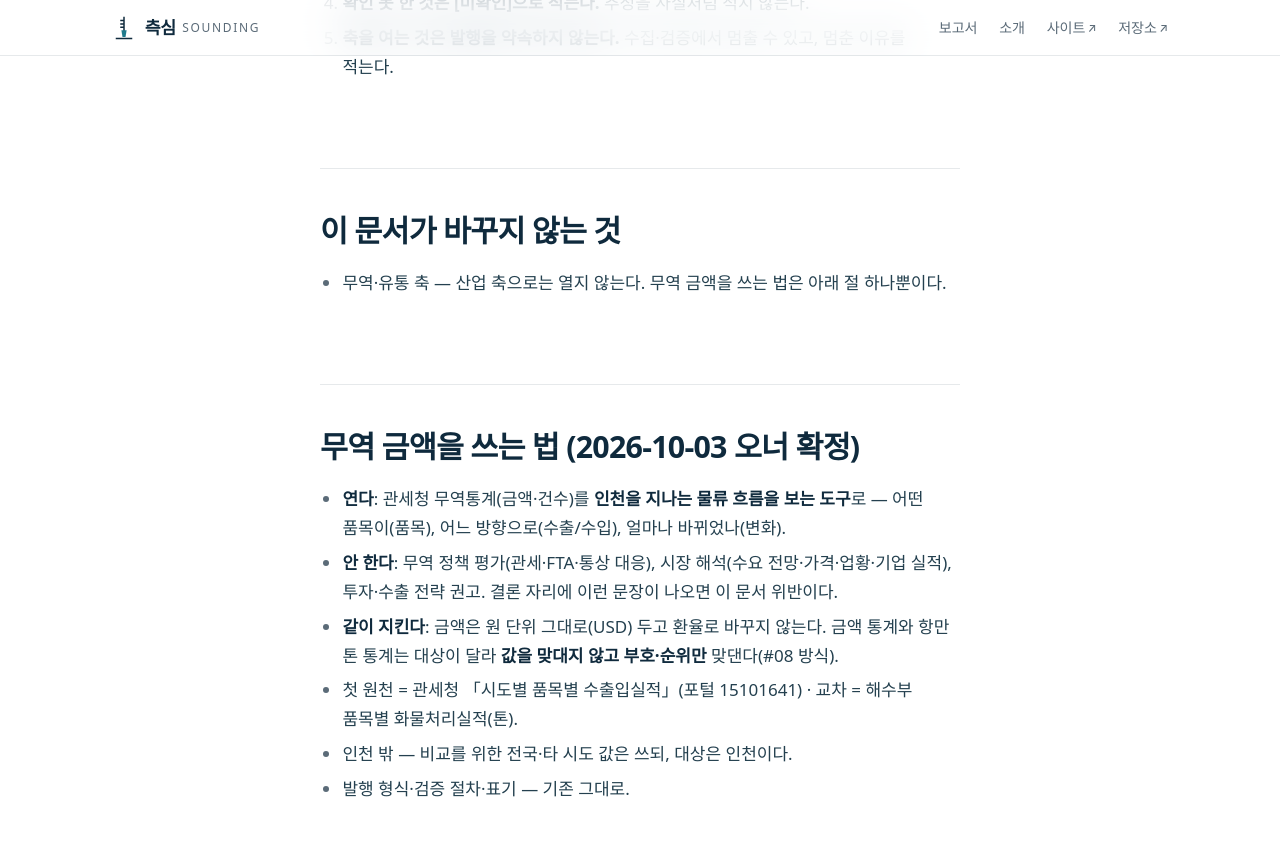
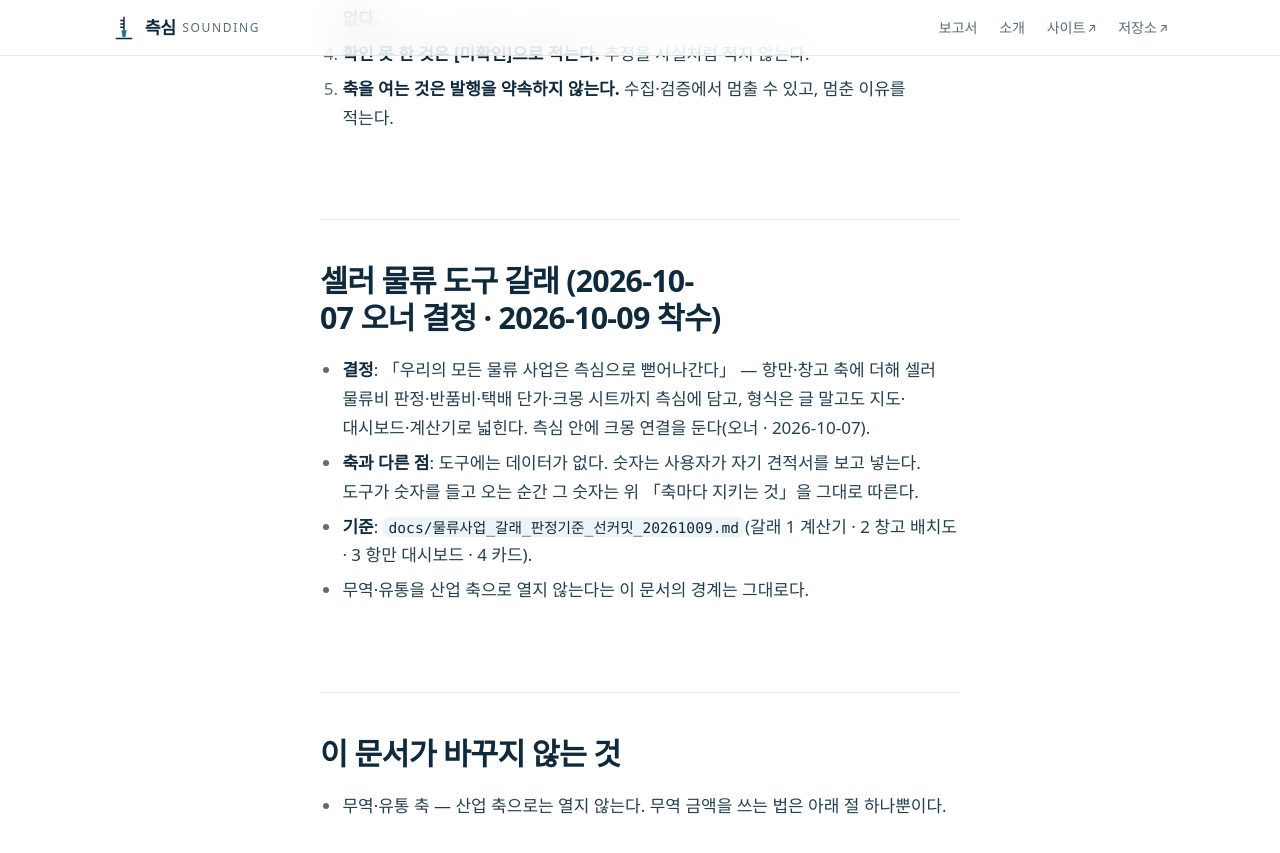
Before and after one commit to jisangj03-dev/incheon-port-analysis, a Jekyll site: the page built from docs/측심_범위확장_20260930.md, in a window 1280 px wide and 900 px high, scrolled down 3269 px. Shown: the top 853 px of the window. Built offline with Jekyll 4.4.1, drawn with Linux system fonts in a browser that asks for light colours; some web fonts are replaced; our own code applies the rules of GitHub Pages for plain Markdown files; some of the changed text lies outside the part shown.

```diff
--- a/docs/측심_범위확장_20260930.md
+++ b/docs/측심_범위확장_20260930.md
@@ -3,6 +3,7 @@
 > 2026-09-30 오너 승인. 이 문서가 **측심이 무엇을 다루는가**의 정본이다.
 > 이전 대상 정의(「인천항 물동량 하나」 · 2026-08-28)는 이 문서가 대신한다.
 > 무역·유통은 여전히 열지 않는다 — 넓어진 것은 **인천 안의 물류**이지 산업 축이 아니다.
+> **[2026-10-07 오너 결정 · 아래 「셀러 물류 도구 갈래」]** 셀러 물류 도구(계산기·배치도)를 측심에 둔다 — 도구에는 데이터가 없고, 데이터를 들면 축의 규칙을 따른다.
 > **[2026-10-03 오너 확정 · 아래 「무역 금액을 쓰는 법」]** 무역 금액은 **물류 흐름(품목·방향·변화)을 보는 도구로만** 연다. 무역 정책·시장 해석은 하지 않는다.
 
 ## 무엇이 바뀌나
@@ -53,6 +54,13 @@
 4. **확인 못 한 것은 [미확인]으로 적는다.** 추정을 사실처럼 적지 않는다.
 5. **축을 여는 것은 발행을 약속하지 않는다.** 수집·검증에서 멈출 수 있고, 멈춘 이유를 적는다.
 
+## 셀러 물류 도구 갈래 (2026-10-07 오너 결정 · 2026-10-09 착수)
+
+- **결정**: 「우리의 모든 물류 사업은 측심으로 뻗어나간다」 — 항만·창고 축에 더해 셀러 물류비 판정·반품비·택배 단가·크몽 시트까지 측심에 담고, 형식은 글 말고도 지도·대시보드·계산기로 넓힌다. 측심 안에 크몽 연결을 둔다(오너 · 2026-10-07).
+- **축과 다른 점**: 도구에는 데이터가 없다. 숫자는 사용자가 자기 견적서를 보고 넣는다. 도구가 숫자를 들고 오는 순간 그 숫자는 위 「축마다 지키는 것」을 그대로 따른다.
+- **기준**: `docs/물류사업_갈래_판정기준_선커밋_20261009.md`(갈래 1 계산기 · 2 창고 배치도 · 3 항만 대시보드 · 4 카드).
+- 무역·유통을 산업 축으로 열지 않는다는 이 문서의 경계는 그대로다.
+
 ## 이 문서가 바꾸지 않는 것
 
 - 무역·유통 축 — 산업 축으로는 열지 않는다. 무역 금액을 쓰는 법은 아래 절 하나뿐이다.
```
Also changed, not shown: README.md (+7 -0 lines).
